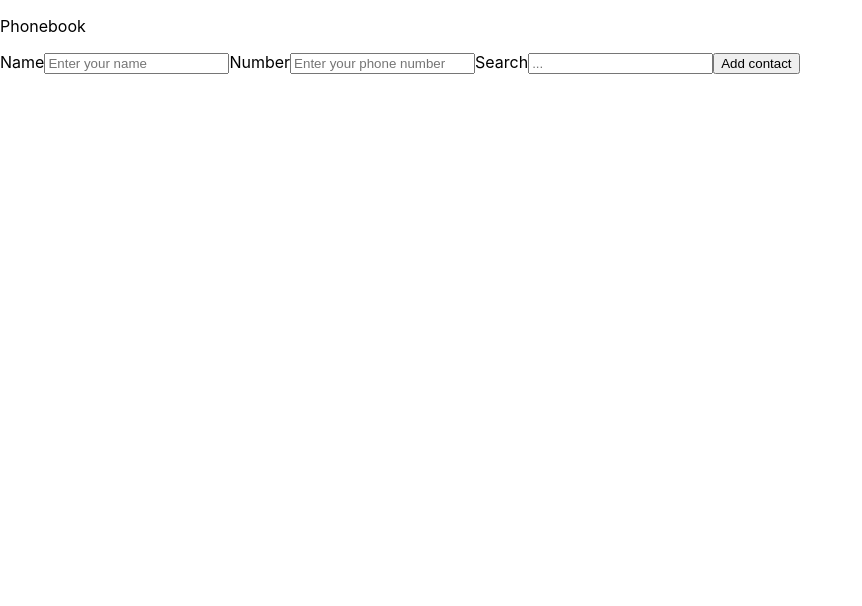
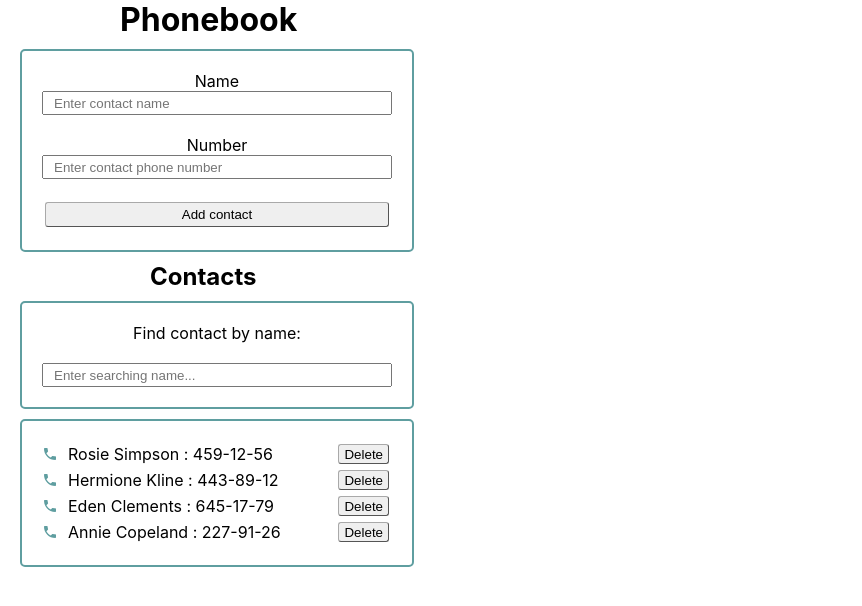
Before and after one commit to YurieVakhnyak/goit-react-hw-02-phonebook, a React (Create React App) app: page / in a window 1280 px wide. Shown: the top 606 px of the page, without its empty margins (0-862 px from the left). Built offline with nearby package versions, Linux system fonts and the light colour scheme.

Commit message:
final version with base css

```diff
--- a/package.json
+++ b/package.json
@@ -7,8 +7,12 @@
     "@testing-library/jest-dom": "^5.16.3",
     "@testing-library/react": "^12.1.4",
     "@testing-library/user-event": "^13.5.0",
+    "D": "^1.0.0",
+    "nanoid": "^4.0.1",
+    "notiflix": "^3.2.6",
     "react": "^18.1.0",
     "react-dom": "^18.1.0",
+    "react-icons": "^4.7.1",
     "react-scripts": "5.0.1",
     "web-vitals": "^2.1.3"
   },
--- a/src/components/App.jsx
+++ b/src/components/App.jsx
@@ -1,76 +1,21 @@
+import { nanoid } from 'nanoid';
+import { Notify } from 'notiflix';
 import React, { Component } from 'react';
+import { Filter } from './Filter/Filter';
+import { ContactList } from './ContactList/ContactList';
+import { ContactForm } from './ContactForm/ContactForm';
 
 const TitlePhonebook = ({ title = 'Phonebook' }) => {
-  return <p className="title">{title}</p>;
+  return <h1 className="title">{title}</h1>;
 };
 
-// handleChange = evt => {
-//   const { name, value } = evt.target;
-//   this.setState({ [name]: value });
-// };
-
-// handleSubmit = evt => {
-//   evt.preventDefault();
-//   const { contacts, name } = this.state;
-//   console.log(`Name: ${name}, Contacts: ${contacts}`);
-//   this.props.onSubmit({ ...this.state });
-//   this.reset();
-// };
-
-// const InputContacts = () => {
-//   return (
-//     <form onSubmit={this.handleSubmit}>
-//       <input
-//         type="text"
-//         name="name"
-//         pattern="^[a-zA-Zа-яА-Я]+(([' -][a-zA-Zа-яА-Я ])?[a-zA-Zа-яА-Я]*)*$"
-//         title="Name may contain only letters, apostrophe, dash and spaces. For example Adrian, Jacob Mercer, Charles de Batz de Castelmore d'Artagnan"
-//         required
-//       />
-//       <button type="submit">Add contact</button>
-//     </form>
-//   );
-// };
-
-const ContactList = ({ contacts }) => {
-  return (
-    <div>
-      <p className="title-list">Here I am!</p>
-      {/* <p className="subtitle-list">{contacts[0].name}</p> */}
-      <ul>
-        {contacts.map(({ name, number }) => (
-          <li className="friend-item">
-            <p className="contact-name">{name}</p>
-            <p className="contact-number">{number}</p>
-          </li>
-        ))}
-      </ul>
-    </div>
-  );
-};
-
-// export class App extends Component {
-//   constructor() {
-//     super();
-//     this.state = {
-//       contacts: [],
-//       name: '',
-//     };
-//   }
-//   render() {
-//     const { contacts, name } = this.state;
-//     return (
-//       <div>
-//         <TitlePhonebook />
-//         <InputContacts onSubmit={this.handleSubmit} />
-//         <ContactList contacts={this.state.contacts} />
-//       </div>
-//     );
-//   }
-// }
-
 const INITIAL_STATE = {
-  contacts: [],
+  contacts: [
+    { id: 'id-1', name: 'Rosie Simpson', number: '459-12-56' },
+    { id: 'id-2', name: 'Hermione Kline', number: '443-89-12' },
+    { id: 'id-3', name: 'Eden Clements', number: '645-17-79' },
+    { id: 'id-4', name: 'Annie Copeland', number: '227-91-26' },
+  ],
   filter: '',
   name: '',
   number: '',
@@ -79,27 +24,45 @@ const INITIAL_STATE = {
 export class App extends Component {
   state = { ...INITIAL_STATE };
 
-  // Для всіх інпутів створюємо один обробник
-  // Розрізняти інпути будемо за атрибутом name
+  handleClick = event => {
+    const index = this.state.contacts.findIndex(
+      contact => contact.id === event.target.name
+    );
+    this.state.contacts.splice(index, 1);
+    this.setState({
+      contacts: this.state.contacts,
+    });
+  };
+
   handleChange = evt => {
     const { name, value } = evt.target;
     this.setState({ [name]: value });
   };
+  handleInput = evt => {
+    const { name, value } = evt.target;
+    this.setState({ [name]: value });
 
+    return evt.target.value;
+  };
   handleSubmit = evt => {
     evt.preventDefault();
+
     const { contacts, filter, name, number } = this.state;
+    const idNumber = contacts.length;
 
-    contacts.push({ name: name, number: number });
-
-    console.log(
-      `contacts: ${contacts[0].name}, filter: ${filter}, name: ${name}, number: ${number}`
-    );
+    const filteredContacts = contacts.filter(contact => contact.name === name);
+    {
+      filteredContacts.length > 0
+        ? Notify.info(`${name} is allready in contacts`)
+        : contacts.push({ id: nanoid(), name: name, number: number }) &&
+          console.log(contacts[idNumber]);
+    }
     this.setState({
       name: name,
       number: number,
     });
     // this.props.onSubmit({ ...this.state });
+    this.setState({ ...INITIAL_STATE });
     this.reset();
   };
 
@@ -113,47 +76,21 @@ export class App extends Component {
     return (
       <div className="phonebook">
         <TitlePhonebook />
-        <form onSubmit={this.handleSubmit}>
-          <label>
-            Name
-            <input
-              type="name"
-              placeholder="Enter your name"
-              name="name"
-              value={name}
-              onChange={this.handleChange}
-            />
-          </label>
-          <label>
-            Number
-            <input
-              type="tel"
-              name="number"
-              placeholder="Enter your phone number"
-              pattern="\+?\d{1,4}?[-.\s]?\(?\d{1,3}?\)?[-.\s]?\d{1,4}[-.\s]?\d{1,4}[-.\s]?\d{1,9}"
-              title="Phone number must be digits and can contain spaces, dashes, parentheses and can start with +"
-              value={number}
-              onChange={this.handleChange}
-              required
-            />
-          </label>
-          <label>
-            Search
-            <input
-              type="name"
-              placeholder="..."
-              name="filter"
-              value={filter}
-              onChange={this.handleChange}
-            />
-          </label>
+        <ContactForm
+          handleSubmit={this.handleSubmit}
+          handleChange={this.handleChange}
+          name={name}
+          number={number}
+        />
+        <h2 className="contact-title">Contacts</h2>
 
-          <button type="submit">Add contact</button>
-        </form>
-        {this.state.contacts.length === 0 ? (
-          ''
-        ) : (
-          <ContactList contacts={contacts} />
+        <Filter handleInput={this.handleInput} filter={filter} />
+        {contacts.length > 0 && (
+          <ContactList
+            contacts={contacts}
+            filter={filter}
+            handleClick={this.handleClick}
+          />
         )}
       </div>
     );
--- /dev/null
+++ b/src/components/ContactForm/ContactForm.jsx
@@ -0,0 +1,36 @@
+export const ContactForm = ({ handleSubmit, handleChange, name, number }) => {
+  return (
+    <form className="contact-form" onSubmit={handleSubmit}>
+      <label className="contact-label">
+        Name
+        <input
+          type="text"
+          placeholder="Enter contact name"
+          name="name"
+          pattern="^[a-zA-Zа-яА-Я]+(([' -][a-zA-Zа-яА-Я ])?[a-zA-Zа-яА-Я]*)*$"
+          title="Name may contain only letters, apostrophe, dash and spaces. For example Adrian, Jacob Mercer, Charles de Batz de Castelmore d'Artagnan"
+          required
+          value={name}
+          onChange={handleChange}
+        />
+      </label>
+      <label className="contact-label">
+        Number
+        <input
+          type="tel"
+          name="number"
+          placeholder="Enter contact phone number"
+          pattern="\+?\d{1,4}?[-.\s]?\(?\d{1,3}?\)?[-.\s]?\d{1,4}[-.\s]?\d{1,4}[-.\s]?\d{1,9}"
+          title="Phone number must be digits and can contain spaces, dashes, parentheses and can start with +"
+          value={number}
+          onChange={handleChange}
+          required
+        />
+      </label>
+
+      <button className="contact-btn contact-add" type="submit">
+        Add contact
+      </button>
+    </form>
+  );
+};
--- /dev/null
+++ b/src/components/ContactList/ContactList.jsx
@@ -0,0 +1,40 @@
+import { MdPhone } from 'react-icons/md';
+
+const ContactItem = ({ id, name, number, handleClick }) => {
+  return (
+    <li className="contact-item" key={id}>
+      <MdPhone className="contact-icon" />
+      <p className="contact-name">
+        {name} : {number}
+      </p>
+      <button
+        className="contact-btn"
+        type="button"
+        name={id}
+        onClick={handleClick}
+      >
+        Delete
+      </button>
+    </li>
+  );
+};
+
+export const ContactList = ({ contacts, filter, handleClick }) => {
+  return (
+    <ul className="contact-list">
+      {contacts
+        .filter(contact =>
+          contact.name.toLowerCase().includes(filter.toLowerCase())
+        )
+        .map(({ id, name, number }) => (
+          <ContactItem
+            key={id}
+            id={id}
+            name={name}
+            number={number}
+            handleClick={handleClick}
+          />
+        ))}
+    </ul>
+  );
+};
--- /dev/null
+++ b/src/components/Filter/Filter.jsx
@@ -0,0 +1,14 @@
+export const Filter = ({ handleInput, filter }) => {
+  return (
+    <label className="contact-form contact-label">
+      Find contact by name:
+      <input
+        type="name"
+        placeholder="Enter searching name..."
+        name="filter"
+        value={filter}
+        onInput={handleInput}
+      />
+    </label>
+  );
+};
--- a/src/index.css
+++ b/src/index.css
@@ -7,9 +7,97 @@ body {
     sans-serif;
   -webkit-font-smoothing: antialiased;
   -moz-osx-font-smoothing: grayscale;
+  box-sizing: border-box;
+}
+
+* {
+  padding: 0;
+  margin: 0;
 }
 
 code {
   font-family: source-code-pro, Menlo, Monaco, Consolas, 'Courier New',
     monospace;
 }
+
+.phonebook {
+  display: flex;
+  flex-direction: column;
+  gap: 10px;
+}
+
+.title {
+  margin-left: 120px;
+}
+
+.contact-form {
+  margin-left: 20px;
+  text-align: center;
+  padding: 20px;
+  border: 2px solid cadetblue;
+  border-radius: 5px;
+  width: 350px;
+  display: flex;
+  flex-direction: column;
+  gap: 20px;
+}
+
+.contact-form input {
+  height: 20px;
+  padding-left: 10px;
+}
+
+.contact-label {
+  display: flex;
+  flex-direction: column;
+}
+
+.contact-title {
+  margin-left: 150px;
+}
+
+.contact-list {
+  padding: 20px;
+  margin-left: 20px;
+  border: 2px solid cadetblue;
+  border-radius: 5px;
+  width: 350px;
+}
+
+.contact-item {
+  display: flex;
+  align-items: center;
+}
+
+.contact-btn {
+  padding-left: 5px;
+  padding-right: 5px;
+  margin: 3px;
+  height: 20px;
+  border-radius: 3px;
+  border-width: 1px;
+  border-color: darkgray;
+}
+
+.contact-btn.contact-add {
+  height: 25px;
+}
+
+.contact-icon {
+  color: cadetblue;
+  margin-right: 10px;
+}
+
+.contact-name {
+  margin-right: auto;
+}
+
+ul li:hover {
+  text-decoration: underline;
+  text-decoration-color: cadetblue;
+}
+
+button:hover {
+  background-color: cadetblue;
+  cursor: pointer;
+}
```
Also changed, not shown: src/components/Filter/Filter.module.css (added), 1 other file (tests, documents, lock files or other folders).
